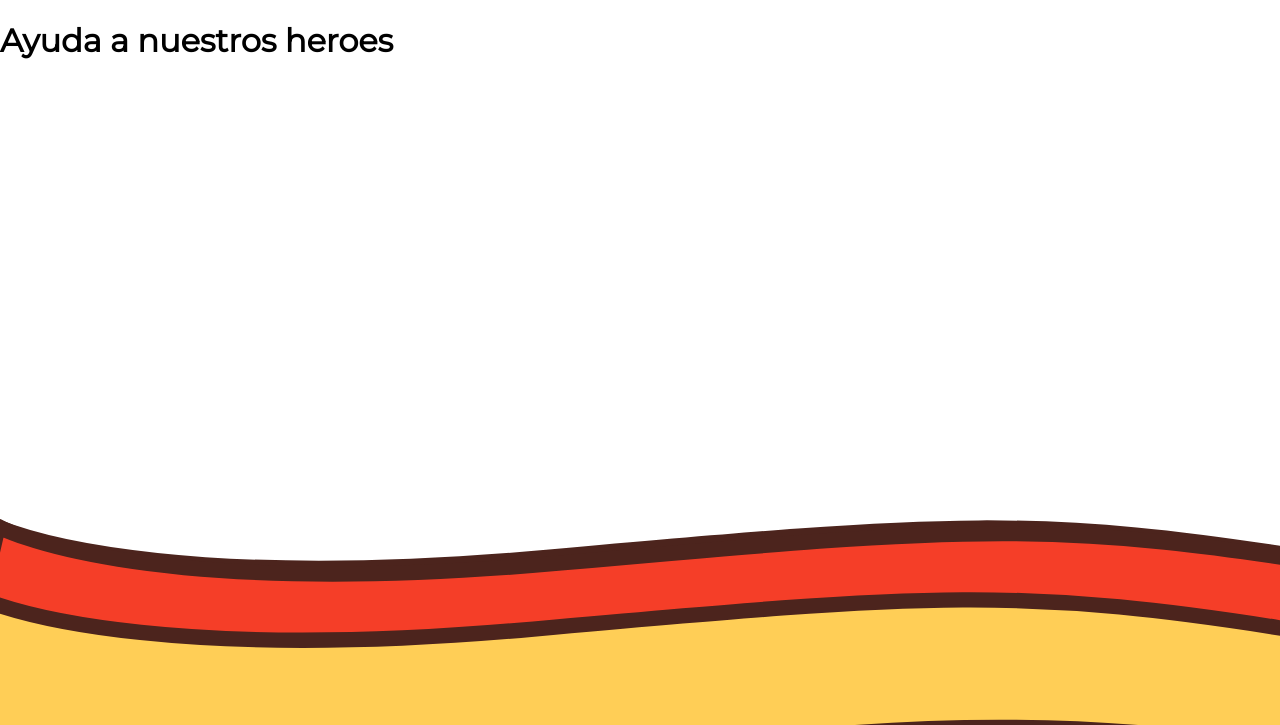
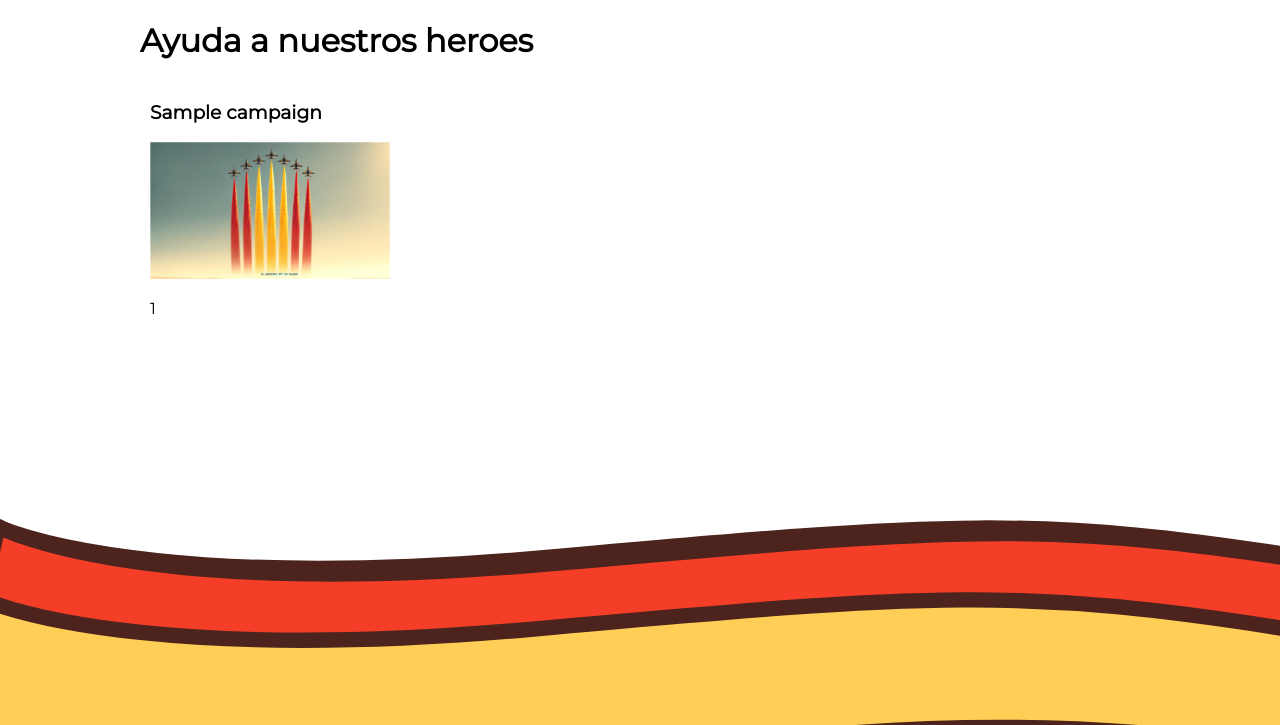
Before and after one commit to Geronimo-Basso/sierra, a PHP site: page /donation-main.php in a window 1280 px wide. Shown: the part 75-800 px from the top of the page. Run offline with PHP 8.4, Linux system fonts and the light colour scheme; tables that the repository leaves empty hold one stand-in row (values such as "Sample post"); some libraries are stand-ins or nearby versions.

Commit message:
Started with showing the boxes in the main donation page

```diff
--- a/admin-table.php
+++ b/admin-table.php
@@ -1,7 +1,6 @@
 <?php
 require 'helper.php';
 session_start();
-
 
 if (!isset($_SESSION['admin_email'])) {
     header("Location: index.php");
@@ -34,7 +33,6 @@ if (isset($_POST['save_changes'])) {
 <body>
 <?php require 'includes/header-admin.php'; ?>
 <?php require 'includes/headernavmobile.php'; ?>
-
 <div class="admin-table-main-content">
     <h2>Campaigns</h2>
     <table class="campaing-admin-table-list">
--- a/assets/style/style.css
+++ b/assets/style/style.css
@@ -63,8 +63,6 @@ nav ul li {
     flex-wrap: wrap;
 }
 
-
-
 .home-grid-logos-army {
     display: grid;
     grid-template-columns: repeat(2, 1fr);
@@ -83,6 +81,20 @@ button {
     border: none;
 }
 /* Home Page  */
+
+/* Donation Page */
+.donation-main-content {
+    margin: 0 140px;
+}
+
+
+.donation-main-boxes {
+    display: flex;
+}
+
+.donation-main-box {
+    margin: 0 10px;
+}
 
 /* Contact */
 .contact-main-content {
--- a/donation-main.php
+++ b/donation-main.php
@@ -1,3 +1,9 @@
+<?php
+require_once 'helper.php';
+/** @var mysqli $connection */
+session_start();
+$campaigns = fetch_all_campaigns($connection);
+?>
 <!DOCTYPE html>
 <html lang="en">
 <head>
@@ -6,11 +12,22 @@
 <body>
     <?php require 'includes/header.php'; ?>
     <?php require 'includes/headernavmobile.php'; ?>
-<div class="donation-main-content">
+    <main class="donation-main-content">
         <div class="donation-main-content-home">
             <h1>Ayuda a nuestros heroes</h1>
         </div>
+        <div class="donation-main-boxes">
+            <?php foreach ($campaigns as $campaign):?>
+                <div class="donation-main-box">
+                    <h3><?php echo htmlspecialchars($campaign['title']); ?></h3>
+                    <img style="width: 240px;" src="assets/images/flying-cazas.png">
+                    <p><?php echo htmlspecialchars($campaign['fund_target']); ?></p>
                 </div>
+            <?php
+            endforeach;
+            ?>
+        </div>
+    </main>
     <?php require 'includes/footer.php'; ?>
 </body>
 </html>
--- a/process/process-admin.php
+++ b/process/process-admin.php
@@ -16,5 +16,7 @@ if ($_SERVER["REQUEST_METHOD"] == "POST") {
     } else {
         $_SESSION['error'] = 'ERROR, la campaña no se guardo';
     }
+    header("Location: ../admin.php");
     mysqli_close($connection);
+    exit();
 }
```
Lines whose indentation alone changed are shown as unchanged.
